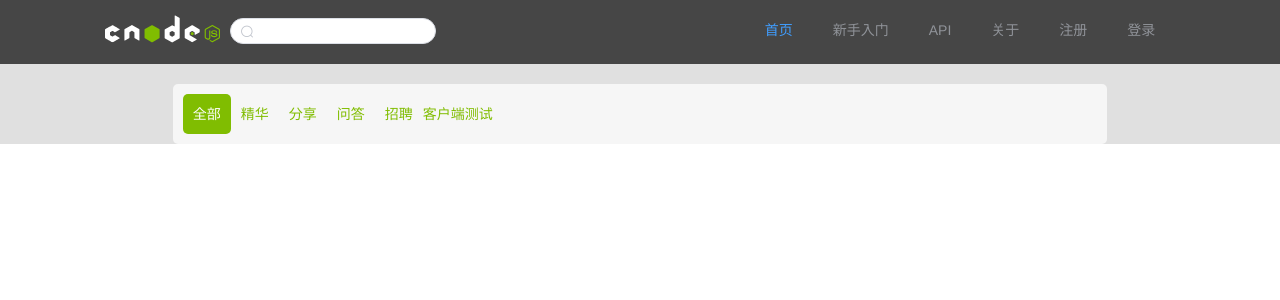
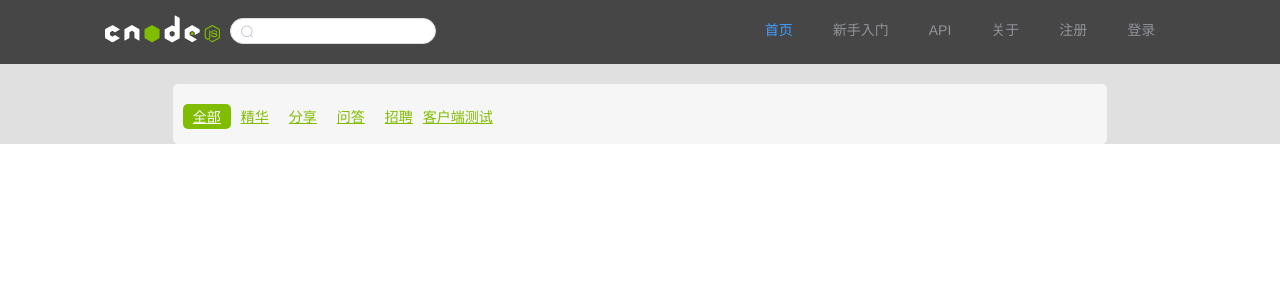
Before and after one commit to Taoxixxi/1, a Vue app: page / in a window 1280 px wide. Shown: the top 300 px of the page. Built offline with nearby package versions, Linux system fonts and the light colour scheme.

Commit message:
加入新页

```diff
--- a/package.json
+++ b/package.json
@@ -12,6 +12,7 @@
     "build": "node build/build.js"
   },
   "dependencies": {
+    "axios": "^0.18.0",
     "element-ui": "^2.4.8",
     "vue": "^2.5.2",
     "vue-router": "^3.0.1"
--- a/src/components/tabs.vue
+++ b/src/components/tabs.vue
@@ -3,21 +3,37 @@
     <el-row :gutter="20">
       <el-col :span="12" :offset="0">
         <div class="grid-content bg-purple bg-div">
-          <!--<ul class="second-tabs">-->
-          <!--<li index="1">全部</li>-->
-          <!--<li index="2">精华</li>-->
-          <!--<li index="3">分享</li>-->
-          <!--<li index="4">问答</li>-->
-          <!--<li index="5">招聘</li>-->
-          <!--<li index="6">客户端测试</li>-->
-          <!--</ul>-->
           <el-menu :default-active="activeIndex" class="el-menu-demo" mode="horizontal" @select="handleSelect">
-            <el-menu-item index="1">全部</el-menu-item>
-            <el-menu-item index="2">精华</el-menu-item>
-            <el-menu-item index="3">分享</el-menu-item>
-            <el-menu-item index="4">问答</el-menu-item>
-            <el-menu-item index="5">招聘</el-menu-item>
-            <el-menu-item index="6">客户端测试</el-menu-item>
+            <el-menu-item index="1">
+              <router-link to="/all">
+                全部
+              </router-link>
+            </el-menu-item>
+            <el-menu-item index="2">
+              <router-link to="/interlocution">
+                精华
+              </router-link>
+            </el-menu-item>
+            <el-menu-item index="3">
+              <router-link to="/share">
+                分享
+              </router-link>
+            </el-menu-item>
+            <el-menu-item index="4">
+              <router-link to="/quintessence">
+                问答
+              </router-link>
+            </el-menu-item>
+            <el-menu-item index="5">
+              <router-link to="/recruit">
+                招聘
+              </router-link>
+            </el-menu-item>
+            <el-menu-item index="6">
+              <router-link to="/clientTest">
+                客户端测试
+              </router-link>
+            </el-menu-item>
           </el-menu>
         </div>
       </el-col>
@@ -53,7 +69,7 @@
     list-style-type: none;
     padding: 0;
     background: none;
-    padding-top: 10px;
+    padding-top: 20px;
   }
 
   li {
@@ -118,8 +134,8 @@
   }
 
   .el-menu--horizontal > .el-menu-item {
-    height: 40px;
-    line-height: 40px;
+    height: 25px;
+    line-height: 25px;
   }
 
   .bg-div {
--- a/src/pages/HelloWorld.vue
+++ b/src/pages/HelloWorld.vue
@@ -3,6 +3,7 @@
     <Header></Header>
     <div class="content">
       <Tabs></Tabs>
+      <router-view></router-view>
     </div>
 
   </div>
--- /dev/null
+++ b/src/pages/all.vue
@@ -0,0 +1,15 @@
+<template>
+<div>
+  全部
+</div>
+</template>
+
+<script>
+    export default {
+        name: "all"
+    }
+</script>
+
+<style scoped>
+
+</style>
--- /dev/null
+++ b/src/pages/clientTest.vue
@@ -0,0 +1,15 @@
+<template>
+  <div>
+   客户端测试
+  </div>
+</template>
+
+<script>
+    export default {
+        name: "clientTest"
+    }
+</script>
+
+<style scoped>
+
+</style>
--- /dev/null
+++ b/src/pages/interlocution.vue
@@ -0,0 +1,15 @@
+<template>
+  <div>
+    精华
+  </div>
+</template>
+
+<script>
+    export default {
+        name: "interlocution"
+    }
+</script>
+
+<style scoped>
+
+</style>
--- /dev/null
+++ b/src/pages/quintessence.vue
@@ -0,0 +1,15 @@
+<template>
+  <div>
+    问答
+  </div>
+</template>
+
+<script>
+    export default {
+        name: "quintessence"
+    }
+</script>
+
+<style scoped>
+
+</style>
--- /dev/null
+++ b/src/pages/recruit.vue
@@ -0,0 +1,15 @@
+<template>
+  <div>
+    招聘
+  </div>
+</template>
+
+<script>
+    export default {
+        name: "recruit"
+    }
+</script>
+
+<style scoped>
+
+</style>
--- /dev/null
+++ b/src/pages/share.vue
@@ -0,0 +1,15 @@
+<template>
+  <div>
+   分享
+  </div>
+</template>
+
+<script>
+    export default {
+        name: "share"
+    }
+</script>
+
+<style scoped>
+
+</style>
--- a/src/router/index.js
+++ b/src/router/index.js
@@ -2,6 +2,12 @@ import Vue from 'vue'
 import Router from 'vue-router'
 import HelloWorld from '@/pages/HelloWorld'
 import Header from '@/components/header'
+import all from '@/pages/all'
+import interlocution from '@/pages/interlocution'
+import share from '@/pages/share'
+import quintessence from '@/pages/quintessence'
+import recruit from '@/pages/recruit'
+import clientTest from '@/pages/clientTest'
 
 
 Vue.use(Router)
@@ -11,12 +17,45 @@ export default new Router({
     {
       path: '/',
       name: 'HelloWorld',
-      component: HelloWorld
+      component: HelloWorld,
+      children:[
+        {
+          path: 'all',
+          name: 'all',
+          component: all
+        },
+        {
+          path: 'interlocution',
+          name: 'interlocution',
+          component: interlocution
+        },
+        {
+          path: 'share',
+          name: 'share',
+          component: share
+        },
+        {
+          path: 'quintessence',
+          name: 'quintessence',
+          component: quintessence
+        },
+        {
+          path: '/recruit',
+          name: 'recruit',
+          component: recruit
+        },
+        {
+          path: '/clientTest',
+          name: 'clientTest',
+          component: clientTest
+        }
+      ]
     },
     {
       path: '/header',
       name: 'header',
       component: Header
-    }
+    },
+
   ]
 })
```
Also changed, not shown: src/fetch/api.js (added, +86 -0 lines), 1 other file (tests, documents, lock files or other folders).
